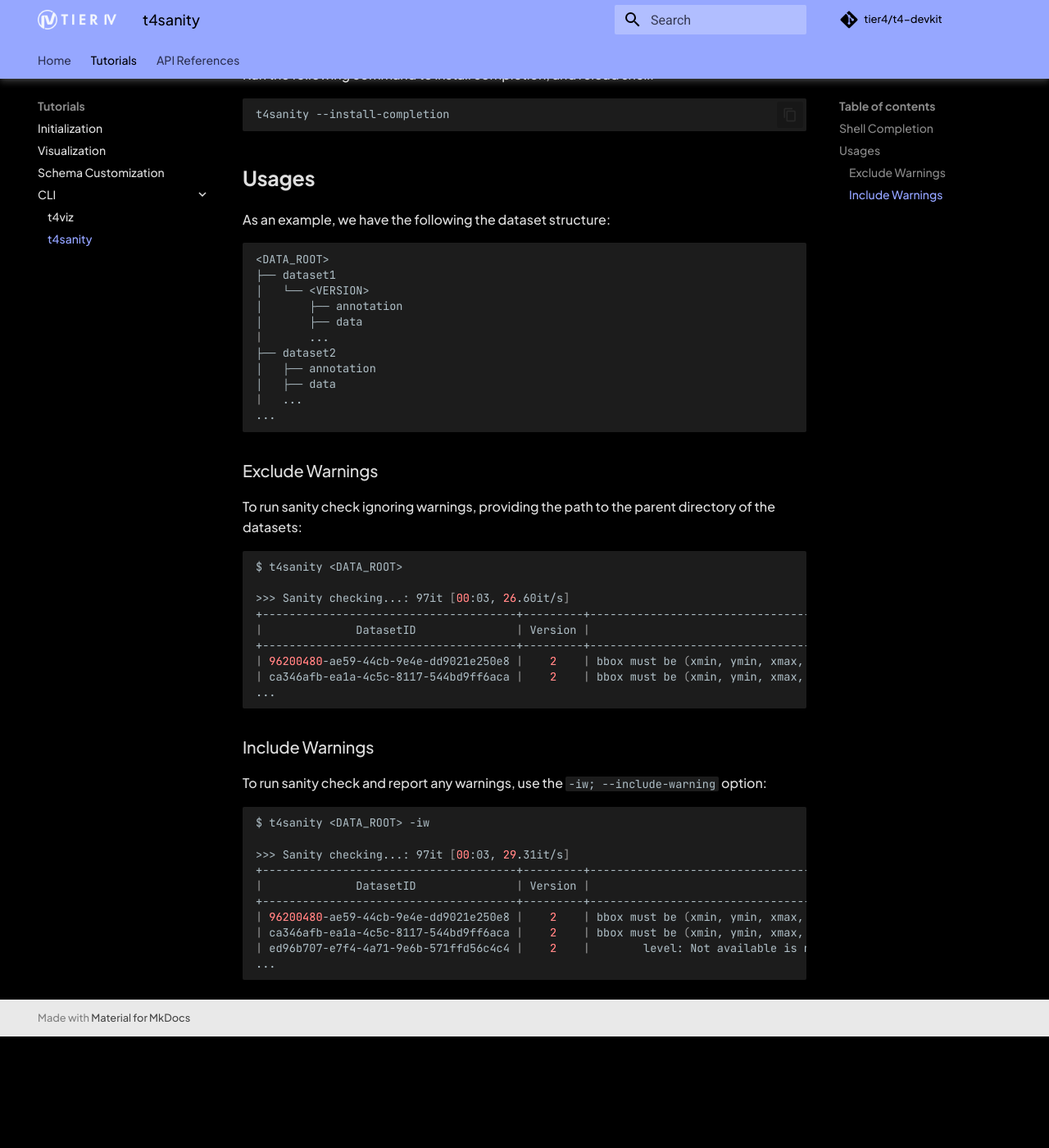
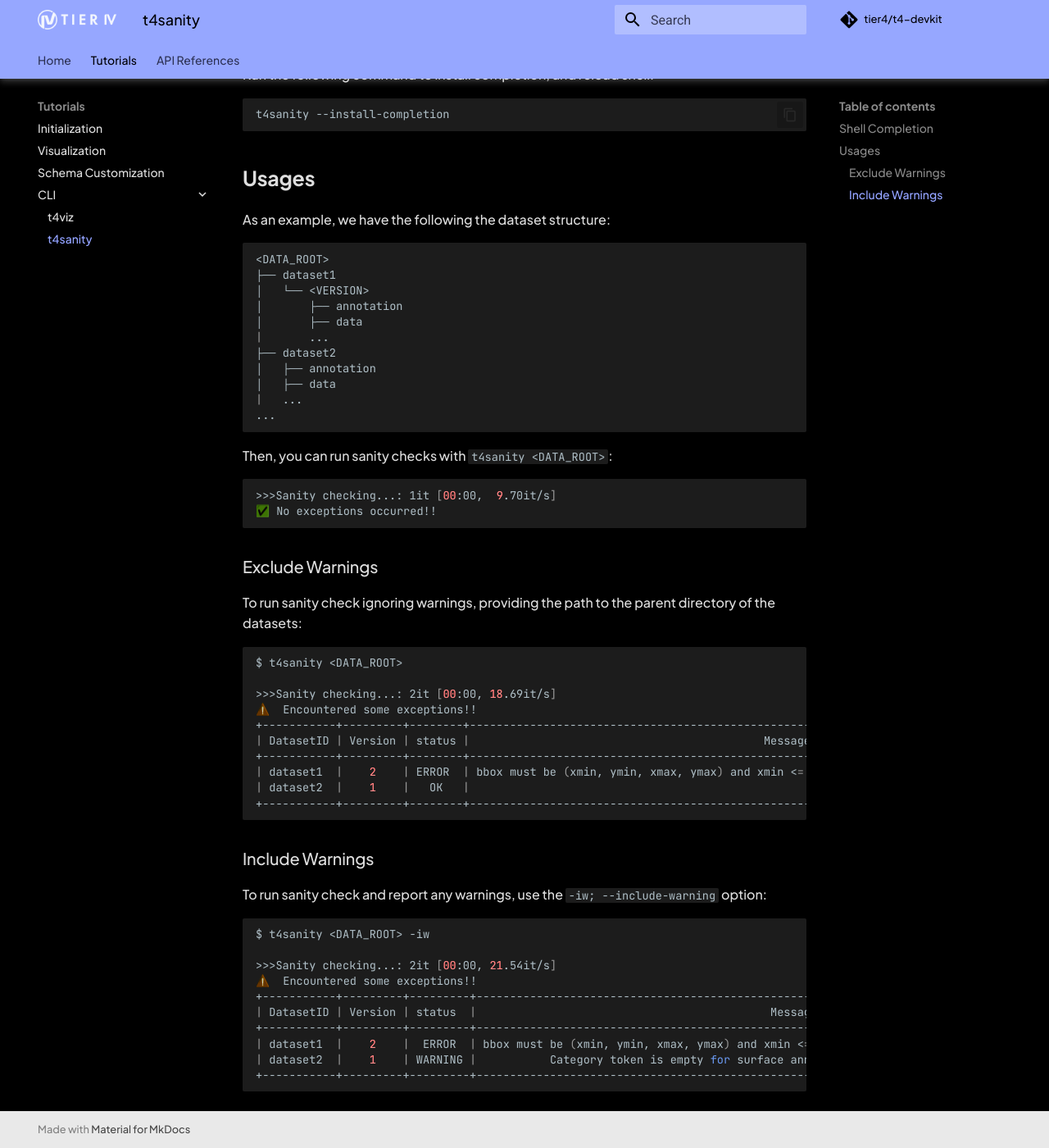
Before and after one commit to tier4/t4-devkit, an MkDocs documentation site: the page built from docs/tutorials/cli/t4sanity.md, in a window 1280 px wide and 1400 px high, scrolled down 624 px. Shown: the whole window at 82% size. Built offline with MkDocs 1.6.1 and Material for MkDocs 9.7.7, drawn with Linux system fonts in a browser that asks for light colours; comment, search, counter and statistics services are not loaded; the version menu is left out; before the commit the page ends 1888 px from its top, so only the background shows below that.

Commit message:
docs: update document
Signed-off-by: ktro2828 <kotaro.uetake@tier4.jp>

````diff
--- a/docs/tutorials/cli/t4sanity.md
+++ b/docs/tutorials/cli/t4sanity.md
@@ -45,6 +45,13 @@
 ...
 ```
 
+Then, you can run sanity checks with `t4sanity <DATA_ROOT>`:
+
+```shell
+>>>Sanity checking...: 1it [00:00,  9.70it/s]
+✅ No exceptions occurred!!
+```
+
 ### Exclude Warnings
 
 To run sanity check ignoring warnings, providing the path to the parent directory of the datasets:
@@ -52,13 +59,14 @@
 ```shell
 $ t4sanity <DATA_ROOT>
 
->>> Sanity checking...: 97it [00:03, 26.60it/s]
-+--------------------------------------+---------+------------------------------------------------------------------------------------------------+
-|              DatasetID               | Version |                                            Message                                             |
-+--------------------------------------+---------+------------------------------------------------------------------------------------------------+
-| 96200480-ae59-44cb-9e4e-dd9021e250e8 |    2    | bbox must be (xmin, ymin, xmax, ymax) and xmin <= xmax && ymin <= ymax: (1671, 198, 1440, 229) |
-| ca346afb-ea1a-4c5c-8117-544bd9ff6aca |    2    | bbox must be (xmin, ymin, xmax, ymax) and xmin <= xmax && ymin <= ymax: (1793, 99, 1440, 222)  |
-...
+>>>Sanity checking...: 2it [00:00, 18.69it/s]
+⚠️  Encountered some exceptions!!
++-----------+---------+--------+------------------------------------------------------------------------------------------------+
+| DatasetID | Version | status |                                            Message                                             |
++-----------+---------+--------+------------------------------------------------------------------------------------------------+
+| dataset1  |    2    | ERROR  | bbox must be (xmin, ymin, xmax, ymax) and xmin <= xmax && ymin <= ymax: (1532, 198, 1440, 265) |
+| dataset2  |    1    |   OK   |                                                                                                |
++-----------+---------+--------+------------------------------------------------------------------------------------------------+
 ```
 
 ### Include Warnings
@@ -68,12 +76,12 @@
 ```shell
 $ t4sanity <DATA_ROOT> -iw
 
->>> Sanity checking...: 97it [00:03, 29.31it/s]
-+--------------------------------------+---------+------------------------------------------------------------------------------------------------+
-|              DatasetID               | Version |                                            Message                                             |
-+--------------------------------------+---------+------------------------------------------------------------------------------------------------+
-| 96200480-ae59-44cb-9e4e-dd9021e250e8 |    2    | bbox must be (xmin, ymin, xmax, ymax) and xmin <= xmax && ymin <= ymax: (1671, 198, 1440, 229) |
-| ca346afb-ea1a-4c5c-8117-544bd9ff6aca |    2    | bbox must be (xmin, ymin, xmax, ymax) and xmin <= xmax && ymin <= ymax: (1793, 99, 1440, 222)  |
-| ed96b707-e7f4-4a71-9e6b-571ffd56c4c4 |    2    |        level: Not available is not supported, Visibility.UNAVAILABLE will be assigned.         |
-...
+>>>Sanity checking...: 2it [00:00, 21.54it/s]
+⚠️  Encountered some exceptions!!
++-----------+---------+---------+------------------------------------------------------------------------------------------------+
+| DatasetID | Version | status  |                                            Message                                             |
++-----------+---------+---------+------------------------------------------------------------------------------------------------+
+| dataset1  |    2    |  ERROR  | bbox must be (xmin, ymin, xmax, ymax) and xmin <= xmax && ymin <= ymax: (1532, 198, 1440, 265) |
+| dataset2  |    1    | WARNING |           Category token is empty for surface ann: 0c15d9c143fb2723c16ac7e0c735b0a8            |
++-----------+---------+---------+------------------------------------------------------------------------------------------------+
 ```
````
